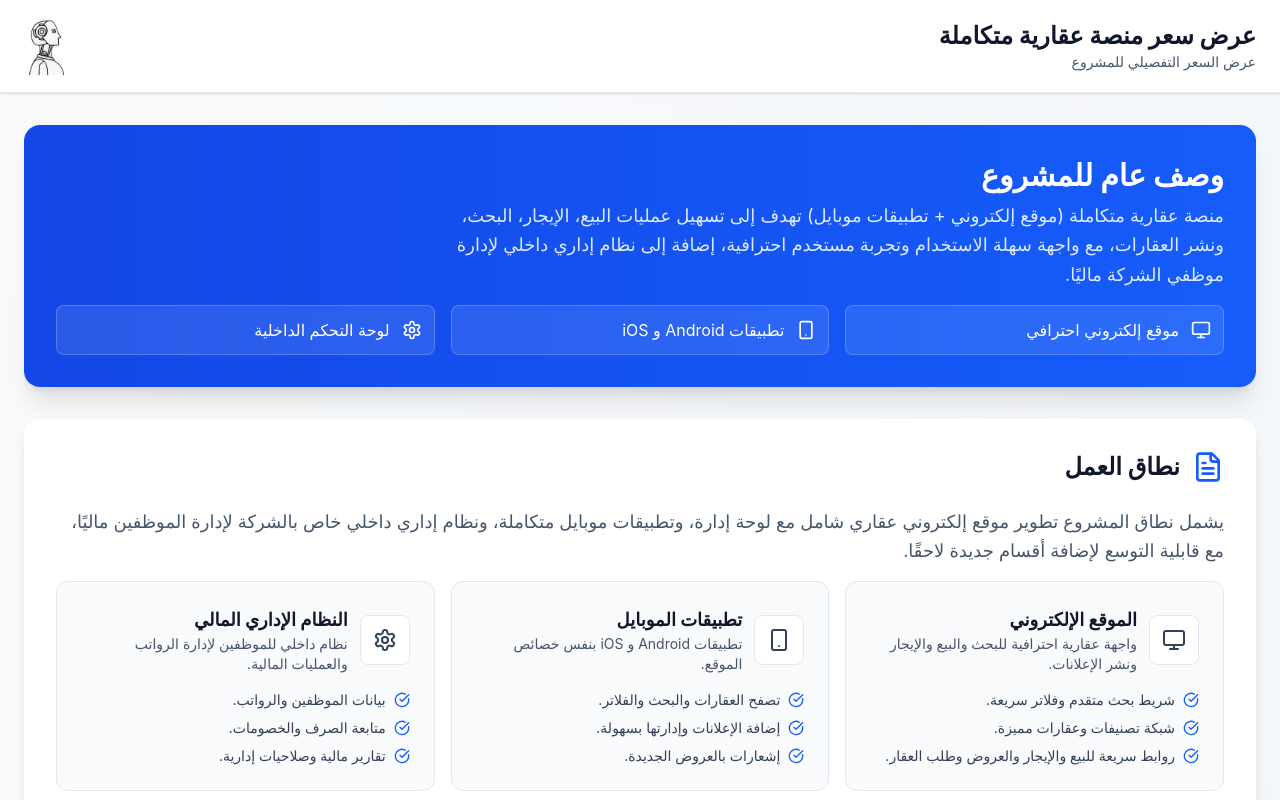
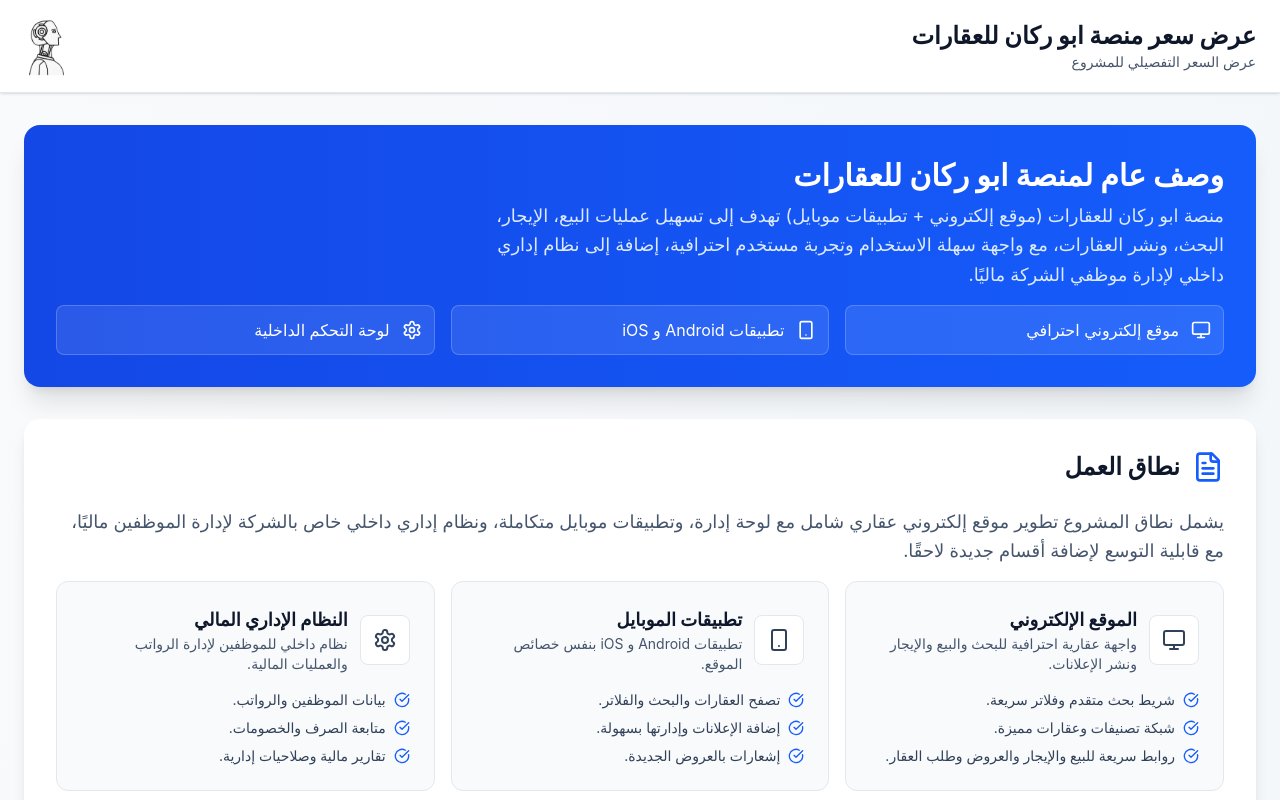
Before and after one commit to KhalidEl-MariAa/realstate_propsal, a React (Vite) app: page / in a window 1280 px wide. Shown: the top 800 px of the page. Built offline with nearby package versions, Linux system fonts and the light colour scheme.

Commit message:
change client name to ابو ركان للعقارات

```diff
--- a/src/app/App.tsx
+++ b/src/app/App.tsx
@@ -234,7 +234,7 @@ export default function App() {
         <div className="max-w-7xl mx-auto px-6 py-4">
           <div className="flex items-center justify-between">
             <div>
-              <h1 className="text-2xl font-bold text-slate-900">عرض سعر منصة عقارية متكاملة</h1>
+              <h1 className="text-2xl font-bold text-slate-900">عرض سعر منصة ابو ركان للعقارات</h1>
               <p className="text-sm text-slate-600">عرض السعر التفصيلي للمشروع</p>
             </div>
             <div className="text-left inline-flex items-center">
@@ -248,9 +248,9 @@ export default function App() {
         <div className="bg-gradient-to-l from-blue-600 to-blue-700 rounded-2xl p-8 mb-8 text-white shadow-xl">
           <div className="flex items-start justify-between flex-wrap gap-6">
             <div className="flex-1">
-              <h2 className="text-3xl font-bold mb-2">وصف عام للمشروع</h2>
+              <h2 className="text-3xl font-bold mb-2">وصف عام لمنصة ابو ركان للعقارات</h2>
               <p className="text-blue-100 text-lg mb-4 leading-relaxed max-w-3xl">
-                منصة عقارية متكاملة (موقع إلكتروني + تطبيقات موبايل) تهدف إلى تسهيل عمليات البيع، الإيجار،
+                منصة ابو ركان للعقارات (موقع إلكتروني + تطبيقات موبايل) تهدف إلى تسهيل عمليات البيع، الإيجار،
                 البحث، ونشر العقارات، مع واجهة سهلة الاستخدام وتجربة مستخدم احترافية، إضافة إلى نظام إداري
                 داخلي لإدارة موظفي الشركة ماليًا.
               </p>
```
